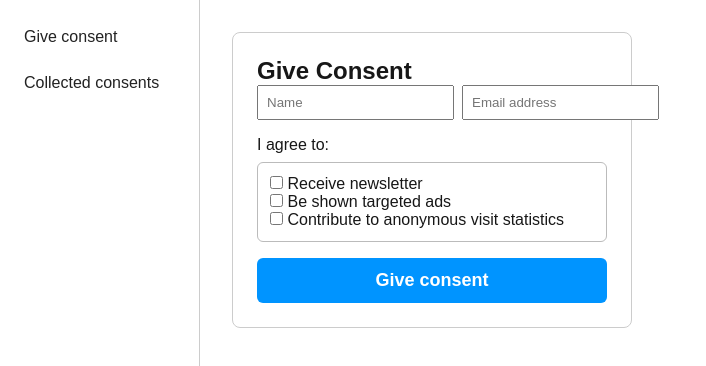
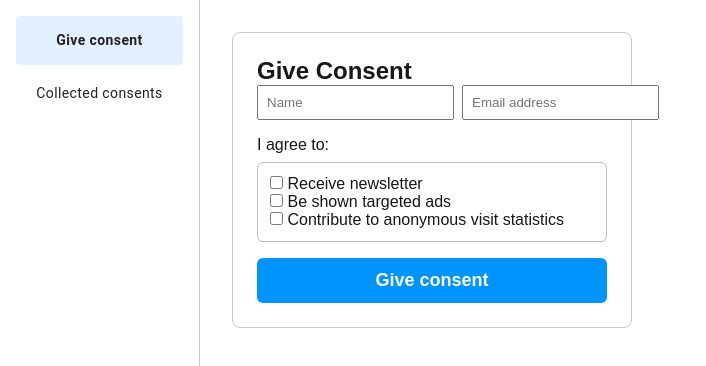
Before and after one commit to nevyangelova/didomi-challenge, a Next.js app: page / in a window 1280 px wide. Shown: the top 366 px of the page, without its empty margins (0-706 px from the left). Built offline with nearby package versions, Linux system fonts and the light colour scheme.

Commit message:
Implement MUI styles and split application layers

```diff
--- a/app/page.tsx
+++ b/app/page.tsx
@@ -1,5 +1,6 @@
 'use client';
-import {useEffect, useState} from 'react';
+import {useState} from 'react';
+import Box from '@mui/material/Box';
 import Sidebar from '../components/Sidebar';
 import ConsentsListWithPagination from '../components/ConsentsListWithPagination';
 import GiveConsentForm from '../components/GiveConsentForm';
@@ -7,26 +8,18 @@ import GiveConsentForm from '../components/GiveConsentForm';
 export default function HomePage() {
     const [tab, setTab] = useState('give-consent');
 
-    useEffect(() => {
-        const handleHashChange = () => {
-            const hash = window.location.hash.replace('#', '');
-            setTab(hash || 'give-consent');
-        };
-        handleHashChange();
-        window.addEventListener('hashchange', handleHashChange);
-        return () => window.removeEventListener('hashchange', handleHashChange);
-    }, []);
-
     return (
-        <div style={{display: 'flex', minHeight: '100vh'}}>
-            <Sidebar />
-            <main style={{flex: 1, padding: 32}}>
+        <Box sx={{display: 'flex', minHeight: '100vh'}}>
+            <Sidebar activeTab={tab} onTabChange={setTab} />
+            <Box component='main' sx={{flex: 1, p: 4}}>
                 {tab === 'give-consent' ? (
-                    <GiveConsentForm onSuccess={() => { window.location.hash = 'collected-consents'; }} />
+                    <GiveConsentForm
+                        onSuccess={() => setTab('collected-consents')}
+                    />
                 ) : (
                     <ConsentsListWithPagination />
                 )}
-            </main>
-        </div>
+            </Box>
+        </Box>
     );
 }
--- a/components/ConsentsListWithPagination.tsx
+++ b/components/ConsentsListWithPagination.tsx
@@ -2,10 +2,9 @@
 import {useEffect, useState} from 'react';
 import Pagination from '@mui/material/Pagination';
 import Box from '@mui/material/Box';
-import List from '@mui/material/List';
-import ListItem from '@mui/material/ListItem';
 import Typography from '@mui/material/Typography';
-import type {Consent} from '../app/api/consents/route';
+import ConsentsTable from './ConsentsTable';
+import {getConsents, Consent} from '@/services/consents';
 
 const PAGE_SIZE = 2;
 
@@ -14,14 +13,19 @@ export default function ConsentsListWithPagination() {
     const [data, setData] = useState<Consent[]>([]);
     const [total, setTotal] = useState(0);
     const [loading, setLoading] = useState(false);
+    const [error, setError] = useState<string | null>(null);
 
     useEffect(() => {
         setLoading(true);
-        fetch(`/api/consents?page=${page}&pageSize=${PAGE_SIZE}`)
-            .then((res) => res.json())
-            .then((json) => {
-                setData(json.data);
-                setTotal(json.total);
+        setError(null);
+        getConsents(page, PAGE_SIZE)
+            .then(({data, total}) => {
+                setData(data);
+                setTotal(total);
+                setLoading(false);
+            })
+            .catch((err) => {
+                setError(err.message);
                 setLoading(false);
             });
     }, [page]);
@@ -35,15 +39,10 @@ export default function ConsentsListWithPagination() {
             </Typography>
             {loading ? (
                 <Typography>Loading...</Typography>
+            ) : error ? (
+                <Typography color='error'>{error}</Typography>
             ) : (
-                <List>
-                    {data.map((consent, idx) => (
-                        <ListItem key={idx} divider>
-                            <strong>{consent.name}</strong> - {consent.email} -{' '}
-                            {consent.consentGivenFor.join(', ')}
-                        </ListItem>
-                    ))}
-                </List>
+                <ConsentsTable consents={data} />
             )}
             <Box display='flex' justifyContent='center' mt={2}>
                 <Pagination
--- /dev/null
+++ b/components/ConsentsTable.tsx
@@ -0,0 +1,35 @@
+import {Consent} from '../services/consents';
+import Table from '@mui/material/Table';
+import TableBody from '@mui/material/TableBody';
+import TableCell from '@mui/material/TableCell';
+import TableContainer from '@mui/material/TableContainer';
+import TableHead from '@mui/material/TableHead';
+import TableRow from '@mui/material/TableRow';
+import Paper from '@mui/material/Paper';
+
+export default function ConsentsTable({consents}: {consents: Consent[]}) {
+    return (
+        <TableContainer component={Paper} sx={{mb: 2}}>
+            <Table>
+                <TableHead>
+                    <TableRow>
+                        <TableCell>Name</TableCell>
+                        <TableCell>Email</TableCell>
+                        <TableCell>Consent given for</TableCell>
+                    </TableRow>
+                </TableHead>
+                <TableBody>
+                    {consents.map((consent, idx) => (
+                        <TableRow key={idx}>
+                            <TableCell>{consent.name}</TableCell>
+                            <TableCell>{consent.email}</TableCell>
+                            <TableCell>
+                                {consent.consentGivenFor.join(', ')}
+                            </TableCell>
+                        </TableRow>
+                    ))}
+                </TableBody>
+            </Table>
+        </TableContainer>
+    );
+}
--- a/components/Sidebar.tsx
+++ b/components/Sidebar.tsx
@@ -1,36 +1,53 @@
 'use client';
-import Link from 'next/link';
+
+import Box from '@mui/material/Box';
+import List from '@mui/material/List';
+import ListItem from '@mui/material/ListItem';
+import Button from '@mui/material/Button';
 
 const navItems = [
-    {label: 'Give consent', href: '/#give-consent'},
-    {label: 'Collected consents', href: '/#collected-consents'},
+    {label: 'Give consent', key: 'give-consent'},
+    {label: 'Collected consents', key: 'collected-consents'},
 ];
 
-export default function Sidebar() {
-    const hash = typeof window !== 'undefined' ? window.location.hash : '';
+export default function Sidebar({
+    activeTab,
+    onTabChange,
+}: {
+    activeTab: string;
+    onTabChange: (tab: string) => void;
+}) {
     return (
-        <nav style={{width: 200, borderRight: '1px solid #ccc', padding: 16}}>
-            <ul style={{listStyle: 'none', padding: 0, margin: 0}}>
+        <Box sx={{width: 200, borderRight: '1px solid #ccc', p: 2}}>
+            <List sx={{p: 0, m: 0}}>
                 {navItems.map((item) => (
-                    <li key={item.href}>
-                        <Link
-                            href={item.href}
-                            style={{
-                                display: 'block',
-                                padding: '12px 8px',
-                                background: hash === item.href.replace('/','') ? '#e3f0ff' : 'transparent',
-                                fontWeight: hash === item.href.replace('/','') ? 'bold' : 'normal',
+                    <ListItem key={item.key} disablePadding sx={{mb: 0.5}}>
+                        <Button
+                            fullWidth
+                            onClick={() => onTabChange(item.key)}
+                            sx={{
+                                backgroundColor:
+                                    activeTab === item.key
+                                        ? '#e3f0ff'
+                                        : 'transparent',
+                                fontWeight:
+                                    activeTab === item.key ? 'bold' : 'normal',
                                 color: '#222',
-                                textDecoration: 'none',
-                                borderRadius: 4,
-                                marginBottom: 4,
+                                borderRadius: 1,
+                                textTransform: 'none',
+                                px: 2,
+                                py: 1.5,
+                                '&:hover': {
+                                    backgroundColor: '#e3f0ff',
+                                    boxShadow: 'none',
+                                },
                             }}
                         >
                             {item.label}
-                        </Link>
-                    </li>
+                        </Button>
+                    </ListItem>
                 ))}
-            </ul>
-        </nav>
+            </List>
+        </Box>
     );
 }
--- /dev/null
+++ b/services/consents.ts
@@ -0,0 +1,29 @@
+export type Consent = {
+    name: string;
+    email: string;
+    consentGivenFor: string[];
+};
+
+export async function getConsents(
+    page = 1,
+    pageSize = 2
+): Promise<{
+    data: Consent[];
+    total: number;
+    page: number;
+    pageSize: number;
+}> {
+    const res = await fetch(`/api/consents?page=${page}&pageSize=${pageSize}`);
+    if (!res.ok) throw new Error('Failed to fetch consents');
+    return res.json();
+}
+
+export async function addConsent(consent: Consent): Promise<Consent> {
+    const res = await fetch('/api/consents', {
+        method: 'POST',
+        headers: {'Content-Type': 'application/json'},
+        body: JSON.stringify(consent),
+    });
+    if (!res.ok) throw new Error('Failed to add consent');
+    return res.json();
+}
```
